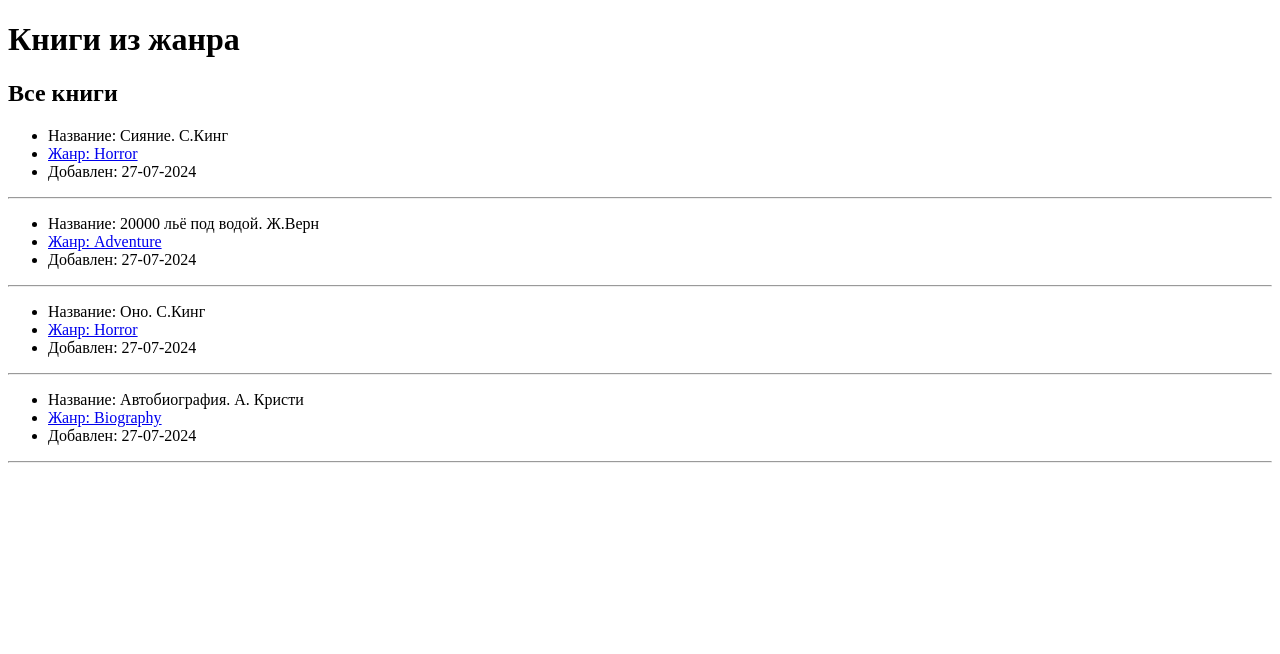
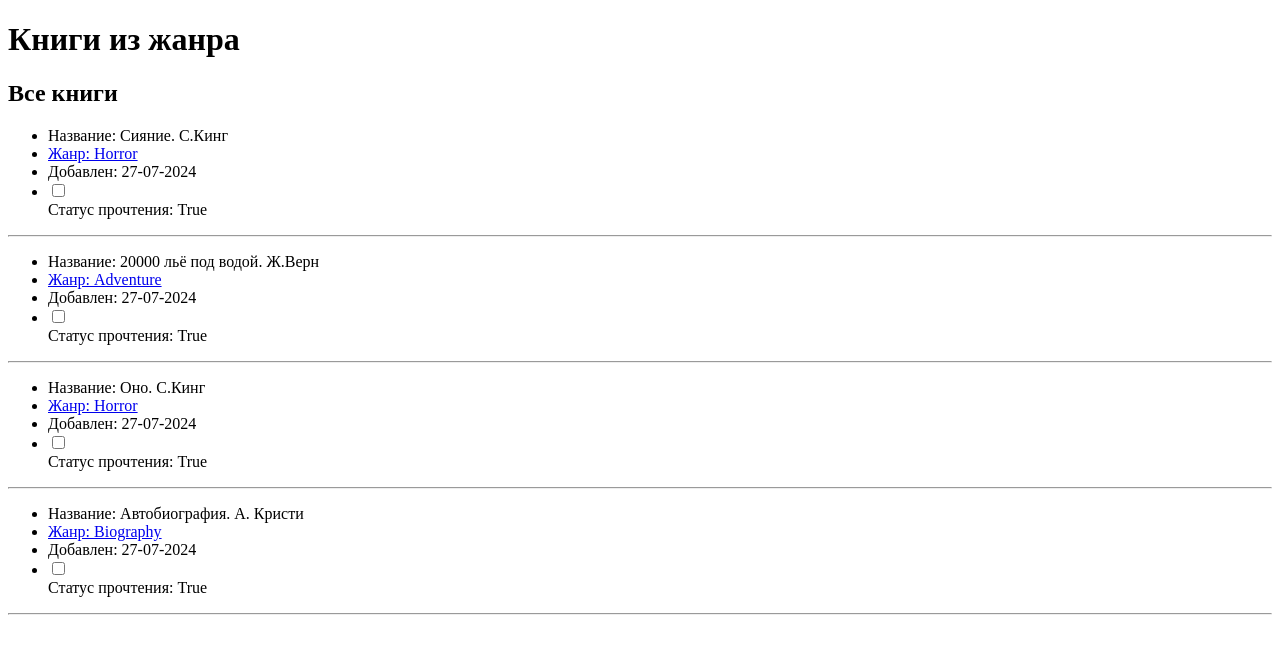
Before and after one commit to Parsoph85/BookBase, a Flask app: page / in a window 1280 px wide. Shown: the top 654 px of the page. Run offline with Flask 3, Linux system fonts and the light colour scheme.

Commit message:
RКорректировка шаблонов, Небольшие доработки кода.

```diff
--- a/database.py
+++ b/database.py
@@ -9,8 +9,8 @@ class Books(db.Model):
     id = db.Column(db.Integer, primary_key=True)
     fullname = db.Column(db.String, nullable=True)
     added = db.Column(db.DateTime, nullable=False, default=func.now())
-
     genre_id = db.Column(db.Integer, db.ForeignKey("genre.id", ondelete='SET NULL'))
+    is_read = db.Column(db.Boolean, nullable=False, default=True)
     genre = relationship("Genre", back_populates="books")
 
     def __repr__(self):
--- a/templates/all_books.html
+++ b/templates/all_books.html
@@ -8,6 +8,18 @@
           <a href="{{ url_for('all_books_genre', genre_id=book.genre.id) }}">Жанр: {{ book.genre.name }}</a>
         </li>
         <li> Добавлен: {{ book.added.strftime("%d-%m-%Y") }} </li>
+        <li> <form name="markers" method="post">
+            <td>
+                {% if book.is_read == '1' %}
+                    <input class="form-check-input" type="checkbox" name="check_box" value = 'True' {% if book.is_read == 1 %}checked{% endif %}>
+                {% else %}
+                    <input class="form-check-input" type="checkbox" name="check_box" value = '0'>
+                {% endif %}
+            </td>
+            </form>
+
+          Статус прочтения: {{ book.is_read }}
+        </li>
       </ul>
       <hr>
     {%- endfor %}
--- a/templates/all_books_genre.html
+++ b/templates/all_books_genre.html
@@ -5,6 +5,7 @@
     <ul>
         <li> Название: {{ book.fullname }} </li>
         <li> Добавлен: {{ book.added.strftime("%d-%m-%Y") }} </li>
+        <li> Статус прочтения: {{ book.is_read }} </li>
       </ul>
       <hr>
   {%- endfor %}
```
Also changed, not shown: instance/myBase.db.
